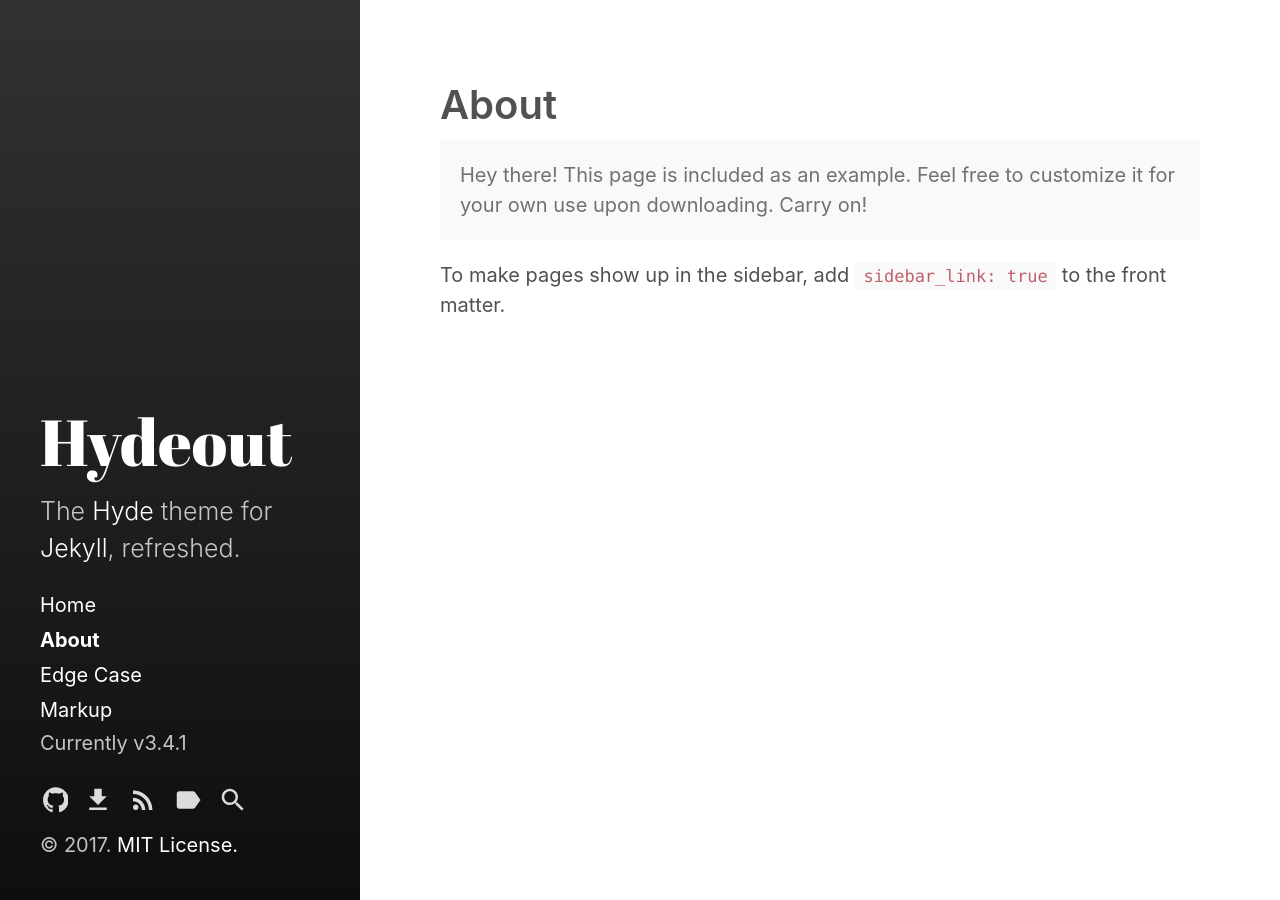
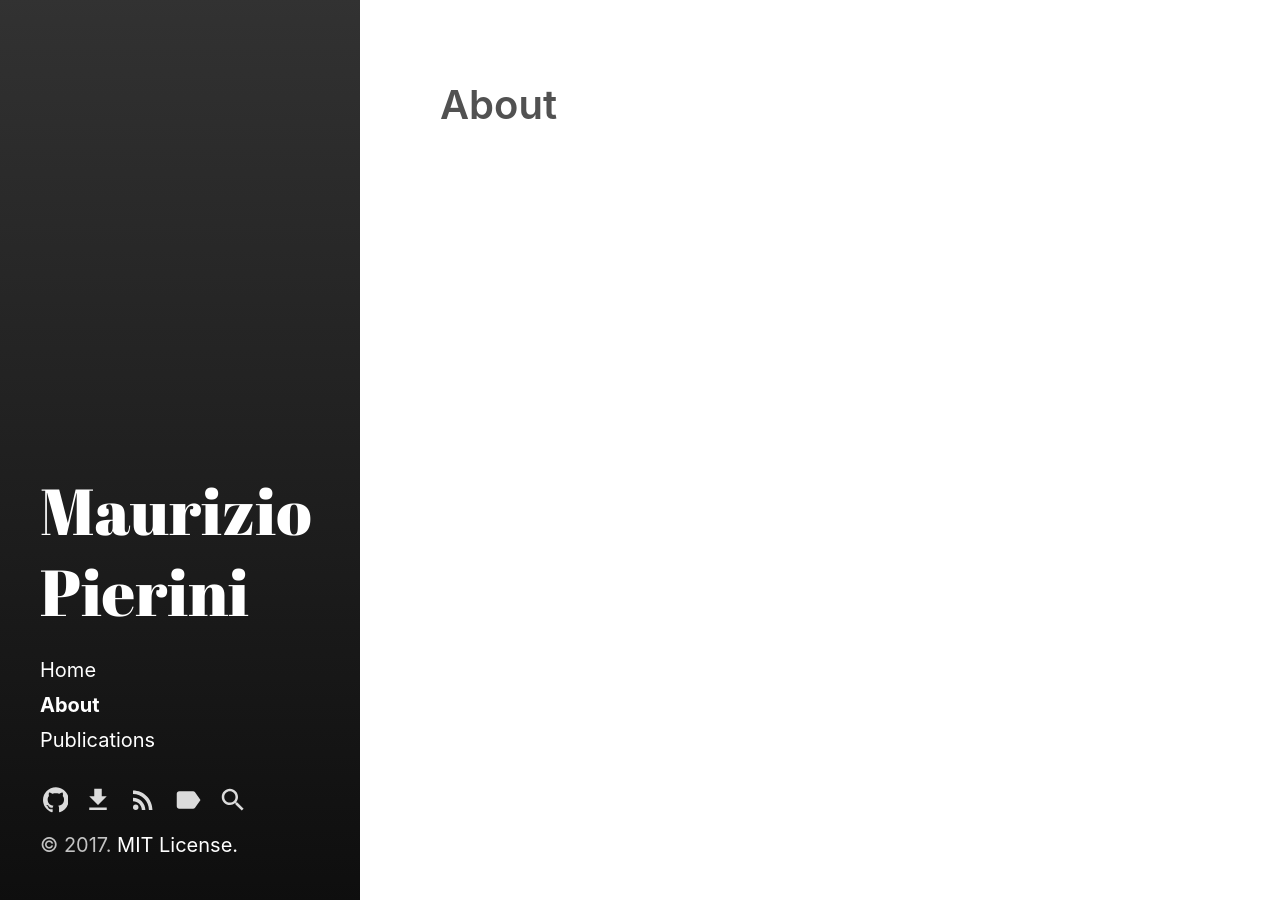
Before and after one commit to pierinim/pierinim.github.io, a Jekyll site: the page built from about.md, in a window 1280 px wide. Built offline with Jekyll 4.4.1, drawn with Linux system fonts in a browser that asks for light colours.

Commit message:
changed theme

```diff
--- a/_config.yml
+++ b/_config.yml
@@ -3,19 +3,19 @@
 highlighter:      rouge
 
 # Setup
-title:            Hydeout
-tagline:          'A Jekyll theme'
-description:      'The <a href="http://hyde.getpoole.com" target="_blank">Hyde</a> theme for <a href="http://jekyllrb.com" target="_blank">Jekyll</a>, refreshed.'
-url:              https://fongandrew.github.io/hydeout
+title:            Maurizio Pierini
+tagline:          'Physicists at CERN'
+description:      ''
+url:              https://pierinim.github.io
 baseurl:          # the optional subpath of your site, e.g. "/blog"
                   # NB: This applies to all pages in your Jekyll site.
                   # If you want to move just the blog index pages but keep
                   # other pages at root, see the paginate_path and
                   # sidebar_blog_link below.
 
-author:
-  name:           'Andrew Fong'
-  url:            https://twitter.com/fongandrewc
+#author:
+#  name:           'Andrew Fong'
+#  url:            https://twitter.com/fongandrewc
 
 paginate:         5
 # paginate_path:    '/page:num'
@@ -27,11 +27,13 @@
   - jekyll-paginate
 
 # Custom vars
-version:            3.4.1
+#version:            3.4.1
 sidebar_home_link:  true
 # sidebar_blog_link:  '/blog'   # By default, your home page is your blog
                                 # page. If you change your paginate_path,
                                 # set this to the root of the paginate_path
                                 # to enable a separate blog link.
 github:
-  repo:             https://github.com/fongandrew/hydeout
+  repo:             https://github.com/pierinim
+
+twitter:            xmpierinix
--- a/about.md
+++ b/about.md
@@ -3,11 +3,3 @@
 title: About
 sidebar_link: true
 ---
-
-<p class="message">
-  Hey there! This page is included as an example. Feel free to customize it
-  for your own use upon downloading. Carry on!
-</p>
-
-To make pages show up in the sidebar, add `sidebar_link: true` to the front
-matter.
```
Also changed, not shown: category/edge-case.md (deleted, +0 -27 lines), category/markup.md (deleted, +0 -6 lines), category/projects.md (added, +6 -0 lines), category/publications.md (added, +6 -0 lines).
